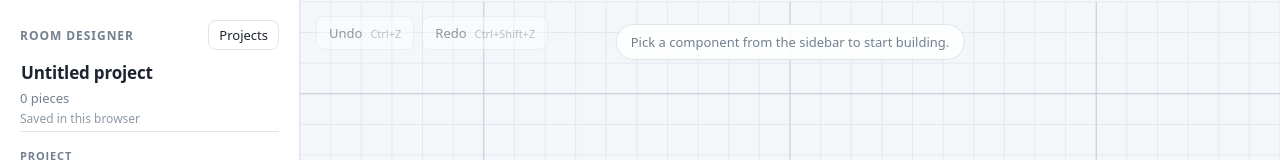
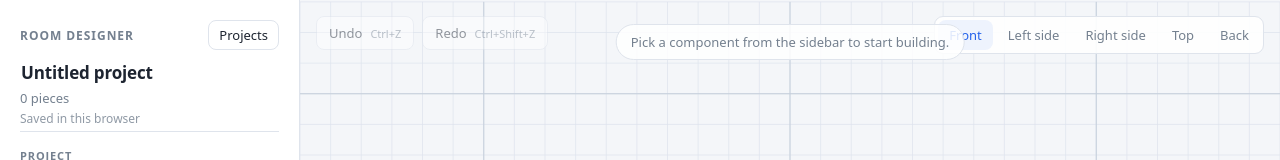
Before and after one commit to dtsakadze/room-designer, a React (Vite) app: page / in a window 1280 px wide. Shown: the top 160 px of the page. Built offline with nearby package versions, Linux system fonts and the light colour scheme.

Commit message:
add left/right, top, and back side views

```diff
--- a/src/canvas/Canvas2D.tsx
+++ b/src/canvas/Canvas2D.tsx
@@ -1,4 +1,4 @@
-import { useCallback, useEffect, useRef, useState } from 'react'
+import { useEffect, useMemo, useRef, useState } from 'react'
 import type { PointerEvent as ReactPointerEvent } from 'react'
 import type { Piece } from '../types'
 import { SNAP } from '../lib/defaults'
@@ -13,6 +13,7 @@ import { PieceRect } from './PieceRect'
 import { ResizeHandles } from './ResizeHandles'
 import type { Handle } from './handles'
 import { resizePiece } from './handles'
+import { VIEWS, type ViewName, isHollow, projectPieces, sizeLabel } from './views'
 import {
   INITIAL_VIEW,
   MAX_VIEW_WIDTH,
@@ -51,6 +52,8 @@ export function Canvas2D() {
   const [view, setView] = useState<ViewBox>(INITIAL_VIEW)
   const [showCutList, setShowCutList] = useState(false)
   const [hoveredId, setHoveredId] = useState<string | null>(null)
+  const [viewName, setViewName] = useState<ViewName>('front')
+  const isFront = viewName === 'front'
 
   const pieces = useDesignStore((s) => s.pieces)
   const selectedId = useDesignStore((s) => s.selectedId)
@@ -61,8 +64,17 @@ export function Canvas2D() {
   const beginBatch = useDesignStore((s) => s.beginBatch)
   const endBatch = useDesignStore((s) => s.endBatch)
 
+  const thickness = useDesignStore((s) => s.thickness)
+  // What's drawn: the pieces themselves in the front view, read-only
+  // projections in the others.
+  const shown = useMemo(
+    () => projectPieces(pieces, viewName, thickness),
+    [pieces, viewName, thickness],
+  )
+
   const unit = view.w / 1400
   const selected = pieces.find((piece) => piece.id === selectedId) ?? null
+  const selectedShown = shown.find((piece) => piece.id === selectedId) ?? null
 
   const beginPan = (event: ReactPointerEvent<SVGSVGElement>) => {
     const svg = svgRef.current
@@ -83,10 +95,12 @@ export function Canvas2D() {
 
   const beginPieceDrag = (event: ReactPointerEvent<SVGRectElement>, piece: Piece) => {
     event.stopPropagation()
+    select(piece.id)
+    // The other views are for looking: a click selects, nothing moves.
+    if (!isFront) return
     const svg = svgRef.current
     const inverse = svg && screenToSvgMatrix(svg)
     if (!svg || !inverse) return
-    select(piece.id)
     const point = svgPoint(inverse, event.clientX, event.clientY)
     gesture.current = {
       mode: 'piece',
@@ -219,7 +233,8 @@ export function Canvas2D() {
         ArrowDown: { y: -step },
       }
       const delta = nudge[event.key]
-      if (!delta) return
+      // Nudging moves along the front view's axes, so only there.
+      if (!delta || !isFront) return
 
       event.preventDefault()
       const piece = useDesignStore.getState().pieces.find((p) => p.id === selectedId)
@@ -232,10 +247,10 @@ export function Canvas2D() {
 
     window.addEventListener('keydown', onKeyDown)
     return () => window.removeEventListener('keydown', onKeyDown)
-  }, [selectedId, removePiece, duplicatePiece, updatePiece])
+  }, [selectedId, isFront, removePiece, duplicatePiece, updatePiece])
 
-  const fitToContent = useCallback(() => {
-    const bounds = contentBounds(useDesignStore.getState().pieces)
+  const fitTo = (list: Piece[]) => {
+    const bounds = contentBounds(list)
     if (!bounds) {
       setView(INITIAL_VIEW)
       return
@@ -249,7 +264,15 @@ export function Canvas2D() {
       w,
       h,
     })
-  }, [])
+  }
+
+  const switchView = (name: ViewName) => {
+    setViewName(name)
+    setHoveredId(null)
+    // Each view spans different sizes (a 600 deep side vs a 1200 wide front),
+    // so frame the unit again.
+    fitTo(projectPieces(pieces, name, thickness))
+  }
 
   return (
     <div className="viewport">
@@ -263,23 +286,27 @@ export function Canvas2D() {
         onPointerUp={endGesture}
         onPointerCancel={endGesture}
       >
-        <GridLayer view={view} />
-        {pieces.map((piece) => (
+        <GridLayer view={view} wall={viewName === 'left' || viewName === 'right'} />
+        {shown.map((piece) => (
           <PieceRect
             key={piece.id}
             piece={piece}
             selected={piece.id === selectedId}
             hovered={piece.id === hoveredId}
+            label={sizeLabel(piece, viewName)}
+            editable={isFront}
+            hollow={isHollow(piece, viewName)}
             unit={unit}
             onPointerDown={beginPieceDrag}
             onHoverChange={setHoveredId}
           />
         ))}
 
-        <Dimensions pieces={pieces} selected={selected} unit={unit} />
+        {/* Gaps to neighbours only make sense in the view where you move things. */}
+        <Dimensions pieces={shown} selected={isFront ? selectedShown : null} unit={unit} />
 
         {/* Handles go last so they stay clickable above every piece. */}
-        {selected && (
+        {isFront && selected && (
           <ResizeHandles
             piece={selected}
             unit={unit}
@@ -291,7 +318,7 @@ export function Canvas2D() {
       <HistoryButtons />
 
       <div className="canvas-tools">
-        <button type="button" className="ghost-button" onClick={fitToContent}>
+        <button type="button" className="ghost-button" onClick={() => fitTo(shown)}>
           Fit view
         </button>
         <button
@@ -306,8 +333,26 @@ export function Canvas2D() {
 
       {showCutList && <CutListPanel onClose={() => setShowCutList(false)} />}
 
-      {pieces.length === 0 && (
+      <div className="view-switcher" role="group" aria-label="View">
+        {VIEWS.map(({ name, label }) => (
+          <button
+            key={name}
+            type="button"
+            className="ghost-button"
+            aria-pressed={viewName === name}
+            onClick={() => switchView(name)}
+          >
+            {label}
+          </button>
+        ))}
+      </div>
+
+      {pieces.length === 0 ? (
         <p className="viewport-hint">Pick a component from the sidebar to start building.</p>
+      ) : (
+        !isFront && (
+          <p className="viewport-hint">View only. Switch to Front to move or resize parts.</p>
+        )
       )}
     </div>
   )
--- a/src/canvas/GridLayer.tsx
+++ b/src/canvas/GridLayer.tsx
@@ -9,7 +9,8 @@ const MINOR_LIMIT = 9000
  * Grid lines are emitted for the visible range only, with widths scaled to the
  * view so they stay hairline-thin however far you zoom.
  */
-export function GridLayer({ view }: { view: ViewBox }) {
+/** `wall` also draws the wall line at x = 0, for the side views. */
+export function GridLayer({ view, wall = false }: { view: ViewBox; wall?: boolean }) {
   const unit = view.w / 1400
   const showMinor = view.w < MINOR_LIMIT
 
@@ -35,7 +36,7 @@ export function GridLayer({ view }: { view: ViewBox }) {
         ))}
       </g>
 
-      {/* The floor: y = 0 in design space. */}
+      {/* The floor: y = 0 in design space (the wall, in the top view). */}
       <line
         x1={view.x}
         y1={0}
@@ -44,6 +45,16 @@ export function GridLayer({ view }: { view: ViewBox }) {
         stroke="#8c9bad"
         strokeWidth={unit * 2.5}
       />
+      {wall && (
+        <line
+          x1={0}
+          y1={view.y}
+          x2={0}
+          y2={view.y + view.h}
+          stroke="#8c9bad"
+          strokeWidth={unit * 2.5}
+        />
+      )}
     </g>
   )
 }
--- /dev/null
+++ b/src/canvas/views.ts
@@ -0,0 +1,78 @@
+import type { Piece, Thickness } from '../types'
+
+export type ViewName = 'front' | 'left' | 'right' | 'top' | 'back'
+
+export const VIEWS: { name: ViewName; label: string }[] = [
+  { name: 'front', label: 'Front' },
+  { name: 'left', label: 'Left side' },
+  { name: 'right', label: 'Right side' },
+  { name: 'top', label: 'Top' },
+  { name: 'back', label: 'Back' },
+]
+
+/**
+ * Pieces as seen from one side, as flat rectangles in the same 2D space the
+ * front view uses (x right, y up), ordered so nearer pieces draw on top. Only
+ * the front view is edited; the others are read-only projections.
+ *
+ * Pieces don't store a front-to-back position yet, so every piece sits flush
+ * against the back: the back panel takes the first `thickness.back` mm in
+ * front of the wall (z = 0), and everything else starts right in front of it.
+ */
+export function projectPieces(pieces: Piece[], view: ViewName, thickness: Thickness): Piece[] {
+  if (view === 'front') return pieces
+
+  const hasBack = pieces.some((piece) => piece.kind === 'back')
+  const zStart = (piece: Piece) => (piece.kind === 'back' || !hasBack ? 0 : thickness.back)
+
+  switch (view) {
+    // From the left: the wall on the left, the front of the unit on the right.
+    // Pieces further left are nearer, so they draw last.
+    case 'left':
+      return [...pieces]
+        .sort((a, b) => b.x - a.x)
+        .map((piece) => ({ ...piece, x: zStart(piece), width: piece.depth }))
+    // The mirror of that: the wall on the right, and pieces further right are
+    // nearer. Where parts overlap, the two sides can show different things.
+    case 'right':
+      return [...pieces]
+        .sort((a, b) => a.x + a.width - (b.x + b.width))
+        .map((piece) => ({ ...piece, x: -(zStart(piece) + piece.depth), width: piece.depth }))
+    // A plan: the wall along the top (y = 0), the unit's front towards the
+    // bottom. Higher pieces are nearer, so they draw last.
+    case 'top':
+      return [...pieces]
+        .sort((a, b) => a.y + a.height - (b.y + b.height))
+        .map((piece) => ({
+          ...piece,
+          y: -(zStart(piece) + piece.depth),
+          height: piece.depth,
+        }))
+    // From behind, so left and right swap. The back panel is nearest.
+    case 'back':
+      return [...pieces]
+        .sort((a, b) => zStart(b) - zStart(a))
+        .map((piece) => ({ ...piece, x: -(piece.x + piece.width) }))
+  }
+}
+
+/** The size shown next to a selected piece, in the view's own terms. */
+export function sizeLabel(piece: Piece, view: ViewName) {
+  if (piece.kind === 'rod') {
+    // End-on from the side a rod is just its round section.
+    if (view === 'left' || view === 'right') return `⌀${piece.height}`
+    return `⌀${Math.min(piece.width, piece.height)} × ${Math.max(piece.width, piece.height)}`
+  }
+  return `${piece.width} × ${piece.height}`
+}
+
+/**
+ * The panels that cover the whole unit in a view (the back panel from the
+ * front or back, the sides from either side, the top and bottom from above). They
+ * are drawn see-through, or the view would show one solid panel.
+ */
+export function isHollow(piece: Piece, view: ViewName) {
+  if (view === 'left' || view === 'right') return piece.kind === 'vertical'
+  if (view === 'top') return piece.kind === 'horizontal'
+  return piece.kind === 'back'
+}
--- a/src/index.css
+++ b/src/index.css
@@ -281,10 +281,10 @@ button {
 
 .cut-list {
   position: absolute;
-  top: 16px;
+  top: 62px;
   right: 16px;
   width: min(460px, calc(100% - 32px));
-  max-height: calc(100% - 80px);
+  max-height: calc(100% - 126px);
   overflow-y: auto;
   display: flex;
   flex-direction: column;
@@ -573,3 +573,27 @@ button kbd {
   padding: 5px 10px;
   font-size: 12px;
 }
+
+.view-switcher {
+  position: absolute;
+  top: 16px;
+  right: 16px;
+  display: flex;
+  gap: 4px;
+  padding: 3px;
+  background: rgba(255, 255, 255, 0.9);
+  border: 1px solid var(--border);
+  border-radius: 9px;
+}
+
+.view-switcher .ghost-button {
+  width: auto;
+  padding: 5px 10px;
+  border-color: transparent;
+  color: var(--muted);
+}
+
+.view-switcher .ghost-button[aria-pressed='true'] {
+  background: #eef3fd;
+  color: var(--accent);
+}
```
Also changed, not shown: src/canvas/PieceRect.tsx (+13 -8 lines), 2 other files (tests, documents, lock files or other folders).
